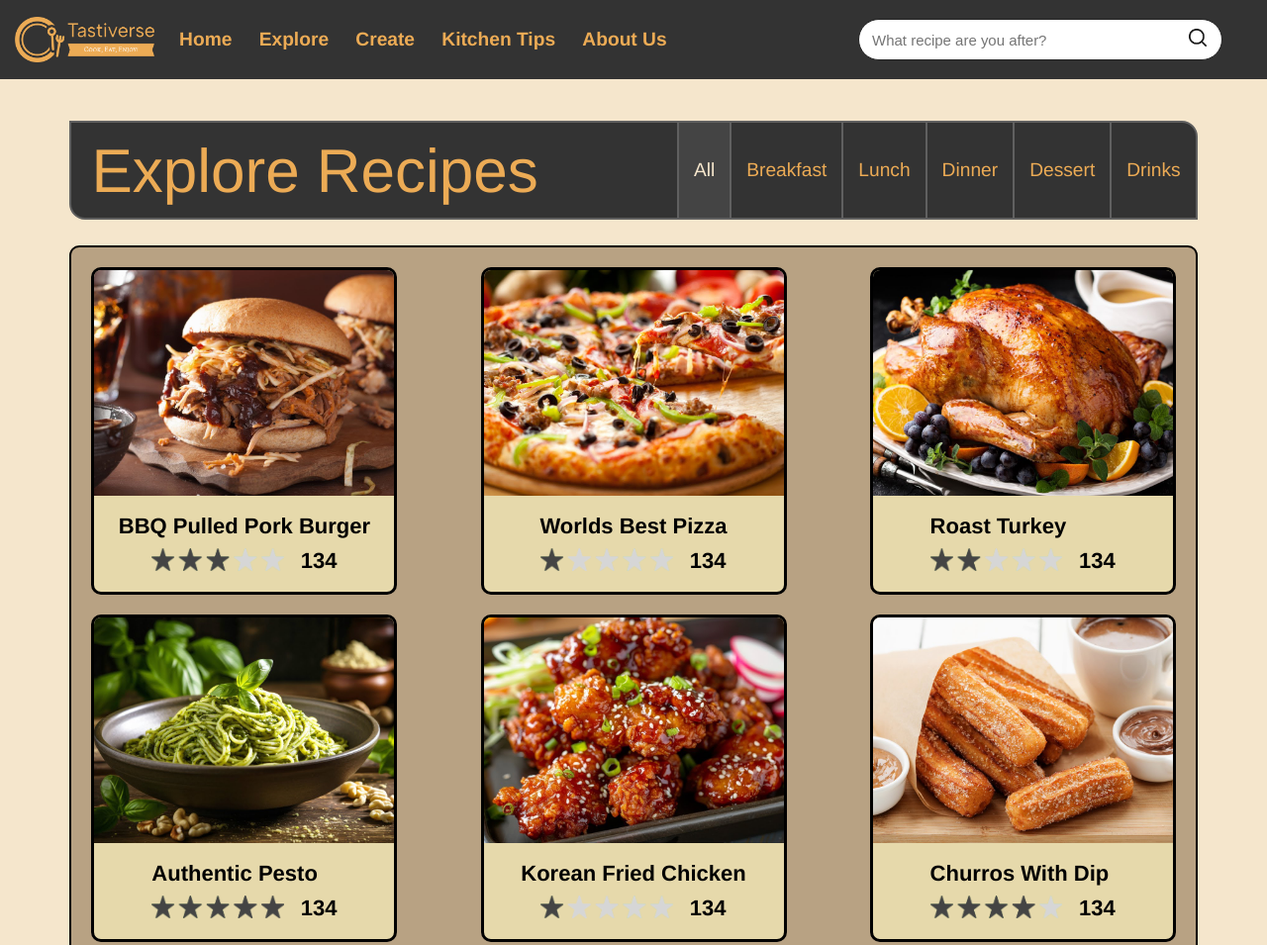
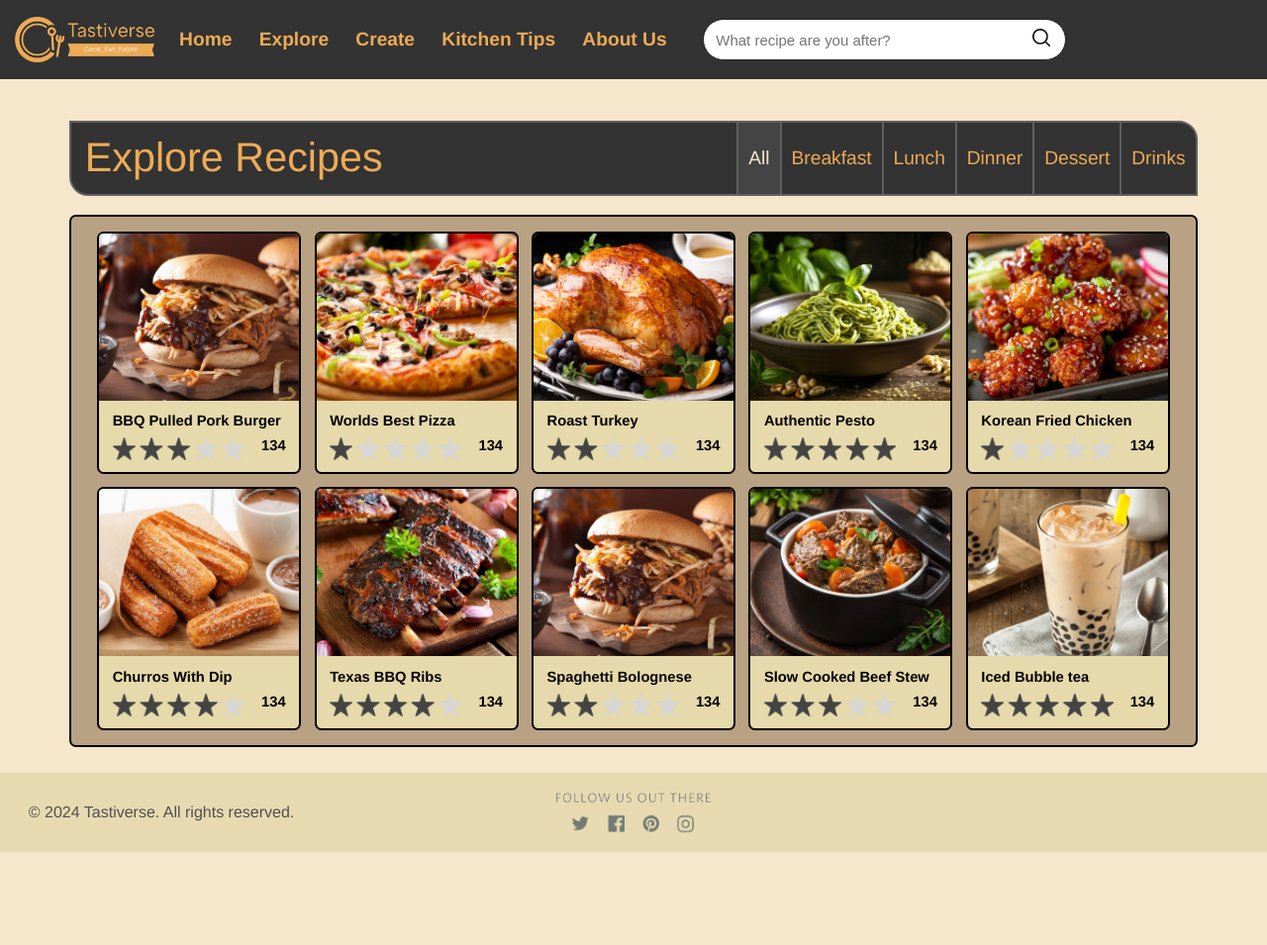
Before and after one commit to Izhma12g/Tast2verse, a plain HTML site: page explore.htm in a window 1280 px wide. Shown: the top 955 px of the page at 99% size. After the commit the page ends 861 px from the top, so only its background shows below. Drawn offline with Linux system fonts and the light colour scheme.

Commit message:
Filters Fixed

```diff
--- a/explore.css
+++ b/explore.css
@@ -10,135 +10,132 @@ body {
     width: 100%;
 }
 
-
 /* ==================================== NAVBAR ==================================== */
 .navbar {
     display: flex;
     align-items: center;
     width: 100%;
-    height: 10vh;
+    height: 10vh; /* 10vh remains unchanged */
     background: #333333;
-    margin-bottom: 5.3vh;
+    margin-bottom: 5.3vh; /* 5.3vh remains unchanged */
 }
 
 .navTxt {
     color: #ECAB55;
-    font-size: 1.5vw;
+    font-size: 1.5vw; /* 1.5vw remains unchanged */
     text-align: left;
-    margin-right: 2.13vw;
+    margin-right: 2.13vw; /* 2.13vw remains unchanged */
 }
 
 .navLogo {
-    margin-left: 1.15vw;
-    margin-right: 2vw;
-    width: 11vw;
+    margin-left: 1.15vw; /* 1.15vw remains unchanged */
+    margin-right: 2vw; /* 2vw remains unchanged */
+    width: 11vw; /* 11vw remains unchanged */
     display: block;
 }
 
 input {
-    padding-left: 1vw;
-    margin-left: 13vw;
-    width: 27.56vw;
-    height: 5vh;
+    padding-left: 1vw; /* 1vw remains unchanged */
+    margin-left: 0.676vw; /* Converted from 13px (approx. 0.676vw) */
+    width: 27.56vw; /* 27.56vw remains unchanged */
+    height: 5vh; /* 5vh remains unchanged */
     background: #FFFFFF;
     color: #7A7A7A;
     border-color: #232323;
-    border-width: 0.1vw;
+    border-width: 0.1vw; /* 0.1vw remains unchanged */
     border-style: solid;
-    border-radius: 2vw;
+    border-radius: 2vw; /* 2vw remains unchanged */
     font-weight: 400;
-    font-size: 1.17vw;
+    font-size: 1.17vw; /* 1.17vw remains unchanged */
     text-align: left;
 }
 
-
-
 /* ==================================== MAIN ==================================== */
 .wrapper {
-    margin: 0 5.5vw;
+    margin: 0 5.5vw; /* 5.5vw remains unchanged */
 }
+
 .filters {
-    border: #606060 0.2vw solid;
-    border-radius: 0 16px 0 16px;
+    border: #606060 0.2vw solid; /* 0.2vw remains unchanged */
+    border-radius: 0 1.5vw 0 1.5vw; /* 16px to approx. 1.5vw */
     align-items: center;
-    height: 96px;
+    height: 8.89vh; /* Converted from 96px (approx. 8.89vh) */
     display: flex;
     flex-direction: row;
     justify-content: space-between;
     background: #333333;
-    margin-bottom: 26px;
+    margin-bottom: 2.41vh; /* Converted from 26px (approx. 2.41vh) */
 }
+
 .filters h2 {
-    margin-left: 20px;
+    margin-left: 1.04vw; /* Converted from 20px (approx. 1.04vw) */
     font-weight: normal;
     color: #ECAB55;
-    font-size: 62px;
-    margin-right: 1.5vw;
+    font-size: 3.229vw; /* Corrected from 5.63vw based on 62px */
+    margin-right: 1.5vw; /* 1.5vw remains unchanged */
 }
+
 .filters p {
     cursor: pointer;
-    line-height: 96px;
-    padding: 0 15px;
-    height: 100%;
-    border-left: #606060 0.2vw solid;
+    line-height: 8.89vh; /* Converted from 96px (approx. 8.89vh) */
+    padding: 0 0.78vw; /* Converted from 15px (approx. 0.78vw) */
+    height: 100%; /* 100% remains unchanged */
+    border-left: #606060 0.2vw solid; /* 0.2vw remains unchanged */
     font-weight: normal;
     color: #ECAB55;
-    font-size: 1.5vw;
+    font-size: 1.5vw; /* 1.5vw remains unchanged */
     text-align: left;
 }
+
 .buttons {
-    height: 100%;
+    height: 100%; /* 100% remains unchanged */
     display: flex;
     align-items: center;
 }
+
 .selected {
     background: #444444;
     color: #F5E6CC !important;
 }
 
-
 .main {
     display: flex;
-    padding: 20px 20px 0 20px;
+    padding: 1.85vh; /* Converted from 20px (approx. 1.85vh) */
     background: #B8A283;
-    border-radius: 10px;
-    border: #000000 0.2vw solid;
+    border-radius: 0.52vw; /* Converted from 10px (approx. 0.52vw) */
+    border: #000000 0.2vw solid; /* 0.2vw remains unchanged */
     flex-direction: row;
     flex-wrap: wrap;
-    justify-content: space-between;
-    margin-bottom: 35px;
+    gap: 1.04vw; /* Converted from 20px (approx. 1.04vw) */
+    margin-bottom: 3.24vh; /* Converted from 35px (approx. 3.24vh) */
 }
 
 .tile {
-    margin-bottom: 20px;
     overflow: hidden;
     background: #E6D9AB;
-    width: 303px;
-    height: 325px;
+    width: 15.79vw; /* Converted from 303px (approx. 15.79vw) */
+    height: 30.19vh; /* Converted from 325px (approx. 30.19vh) */
     display: flex;
-    border-radius: 10px;
+    border-radius: 0.52vw; /* Converted from 10px (approx. 0.52vw) */
     flex-direction: column;
     align-items: center;
-    font-size: 22px;
-    border: #000000 3px solid;
+    font-size: 1.15vw; /* Converted from 22px (approx. 1.15vw) */
+    border: #000000 0.2vw solid; /* Converted from 3px (approx. 0.15vw) */
 }
+
 .tImg {
     object-fit: contain;
-    height: 100%;
-    border-radius: 10px 10px 0 0;
+    height: 100%; /* 100% remains unchanged */
+    border-radius: 0.52vw 0.52vw 0 0; /* Converted from 10px (approx. 0.52vw) */
 }
+
 .text {
     color: black;
-    height: 100%;
+    height: 100%; /* 100% remains unchanged */
     display: flex;
     flex-direction: column;
     justify-content: center;
 }
-
-
-
-
-
 
 /* ==================================== FOOTER ==================================== */
 a {
--- a/explore.htm
+++ b/explore.htm
@@ -22,16 +22,18 @@
         <div class="filters">
             <h2>Explore Recipes</h2>
             <div class="buttons">
-                <p onclick="selectCategory(this)" id="all">All</p>
-                <p onclick="selectCategory(this)">Breakfast</p>
-                <p onclick="selectCategory(this)" id="lunch">Lunch</p>
-                <p onclick="selectCategory(this)" id="dinner">Dinner</p>
-                <p onclick="selectCategory(this)" id="dessert">Dessert</p>
-                <p onclick="selectCategory(this)" id="drinks">Drinks</p>
+                <p onclick="selectCategory(this)" id="all" data-category="all">All</p>
+                <p onclick="selectCategory(this)" data-category="breakfast">Breakfast</p>
+                <p onclick="selectCategory(this)" id="lunch" data-category="lunch">Lunch</p>
+                <p onclick="selectCategory(this)" id="dinner" data-category="dinner">Dinner</p>
+                <p onclick="selectCategory(this)" id="dessert" data-category="dessert">Dessert</p>
+                <p onclick="selectCategory(this)" id="drinks" data-category="drinks">Drinks</p>
             </div>
         </div>
+
         <div class="main">
-            <a href="recipe.htm?id=0">
+            <!-- Recipe Tiles with Categories -->
+            <a href="recipe.htm?id=0" data-category="lunch" class="fil">
                 <div class="tile">
                     <div style="height: 70%;">
                         <img src="img/Burger.jpg" class="tImg">
@@ -45,7 +47,7 @@
                     </div>
                 </div>
             </a>
-            <a href="recipe.htm?id=1">
+            <a href="recipe.htm?id=1" data-category="dinner" class="fil">
                 <div class="tile">
                     <div style="height: 70%;">
                         <img src="img/Pizza.jpg" class="tImg">
@@ -59,7 +61,7 @@
                     </div>
                 </div>
             </a>
-            <a href="recipe.htm?id=2">
+            <a href="recipe.htm?id=2" data-category="dinner" class="fil">
                 <div class="tile">
                     <div style="height: 70%;">
                         <img src="img/Turkey.jpg" class="tImg">
@@ -73,7 +75,7 @@
                     </div>
                 </div>
             </a>
-            <a href="recipe.htm?id=3">
+            <a href="recipe.htm?id=3" data-category="lunch" class="fil">
                 <div class="tile">
                     <div style="height: 70%;">
                         <img src="img/Pesto.jpg" class="tImg">
@@ -87,7 +89,7 @@
                     </div>
                 </div>
             </a>
-            <a href="recipe.htm?id=4">
+            <a href="recipe.htm?id=4" data-category="lunch" class="fil">
                 <div class="tile">
                     <div style="height: 70%;">
                         <img src="img/popcorn.jpg" class="tImg">
@@ -101,7 +103,7 @@
                     </div>
                 </div>
             </a>
-            <a href="recipe.htm?id=5">
+            <a href="recipe.htm?id=5" data-category="dessert" class="fil">
                 <div class="tile">
                     <div style="height: 70%;">
                         <img src="img/Churro.jpg" class="tImg">
@@ -115,7 +117,7 @@
                     </div>
                 </div>
             </a>
-            <a href="recipe.htm?id=6">
+            <a href="recipe.htm?id=6" data-category="dinner" class="fil">
                 <div class="tile">
                     <div style="height: 70%;">
                         <img src="img/steak.jpg" class="tImg">
@@ -129,7 +131,7 @@
                     </div>
                 </div>
             </a>
-            <a href="recipe.htm?id=7">
+            <a href="recipe.htm?id=7" data-category="dinner" class="fil">
                 <div class="tile">
                     <div style="height: 70%;">
                         <img src="img/Burger.jpg" class="tImg">
@@ -143,7 +145,7 @@
                     </div>
                 </div>
             </a>
-            <a href="recipe.htm?id=8">
+            <a href="recipe.htm?id=8" data-category="dinner" class="fil">
                 <div class="tile">
                     <div style="height: 70%;">
                         <img src="img/Stew.jpg" class="tImg">
@@ -157,7 +159,7 @@
                     </div>
                 </div>
             </a>
-            <a href="recipe.htm?id=9">
+            <a href="recipe.htm?id=9" data-category="drinks" class="fil">
                 <div class="tile">
                     <div style="height: 70%;">
                         <img src="img/drink.jpg" class="tImg">
@@ -173,7 +175,6 @@
             </a>
         </div>
     </div>
-
     <footer>
         <p>© 2024 Tastiverse. All rights reserved.</p>
         <div class="icons">
@@ -186,7 +187,6 @@
             </div>
         </div>
     </footer>
-
     <script src="explore.js"></script>
 </body>
 </html>
--- a/explore.js
+++ b/explore.js
@@ -9,12 +9,32 @@ if (recipeId) {
 
 
 
+function selectCategory(element) {
+    const selectedCategory = element.getAttribute('data-category');
+    const recipes = document.querySelectorAll('.fil');
 
-function selectCategory(element) {
-    console.log(element);
-    const paragraphs = document.querySelectorAll('p');
-    paragraphs.forEach(p => {
-        p.classList.remove('selected');
+    let visibleCount = 0;
+
+    recipes.forEach(recipe => {
+        const recipeCategory = recipe.getAttribute('data-category');
+        if (selectedCategory === 'all' || recipeCategory === selectedCategory) {
+            recipe.style.display = 'flex';
+            visibleCount++;
+        } else {
+            recipe.style.display = 'none';
+        }
     });
+
+    // Update the selected filter styling
+    const filters = document.querySelectorAll('.filters p');
+    filters.forEach(filter => filter.classList.remove('selected'));
     element.classList.add('selected');
+
+    // Update alignment based on the number of visible items
+    const mainContainer = document.querySelector('.main');
+    if (visibleCount <= 4) {
+        mainContainer.style.justifyContent = 'flex-start'; // Left align if 3 or fewer items
+    } else {
+        mainContainer.style.justifyContent = 'center'; // Center align if more than 3 items
+    }
 }
```
